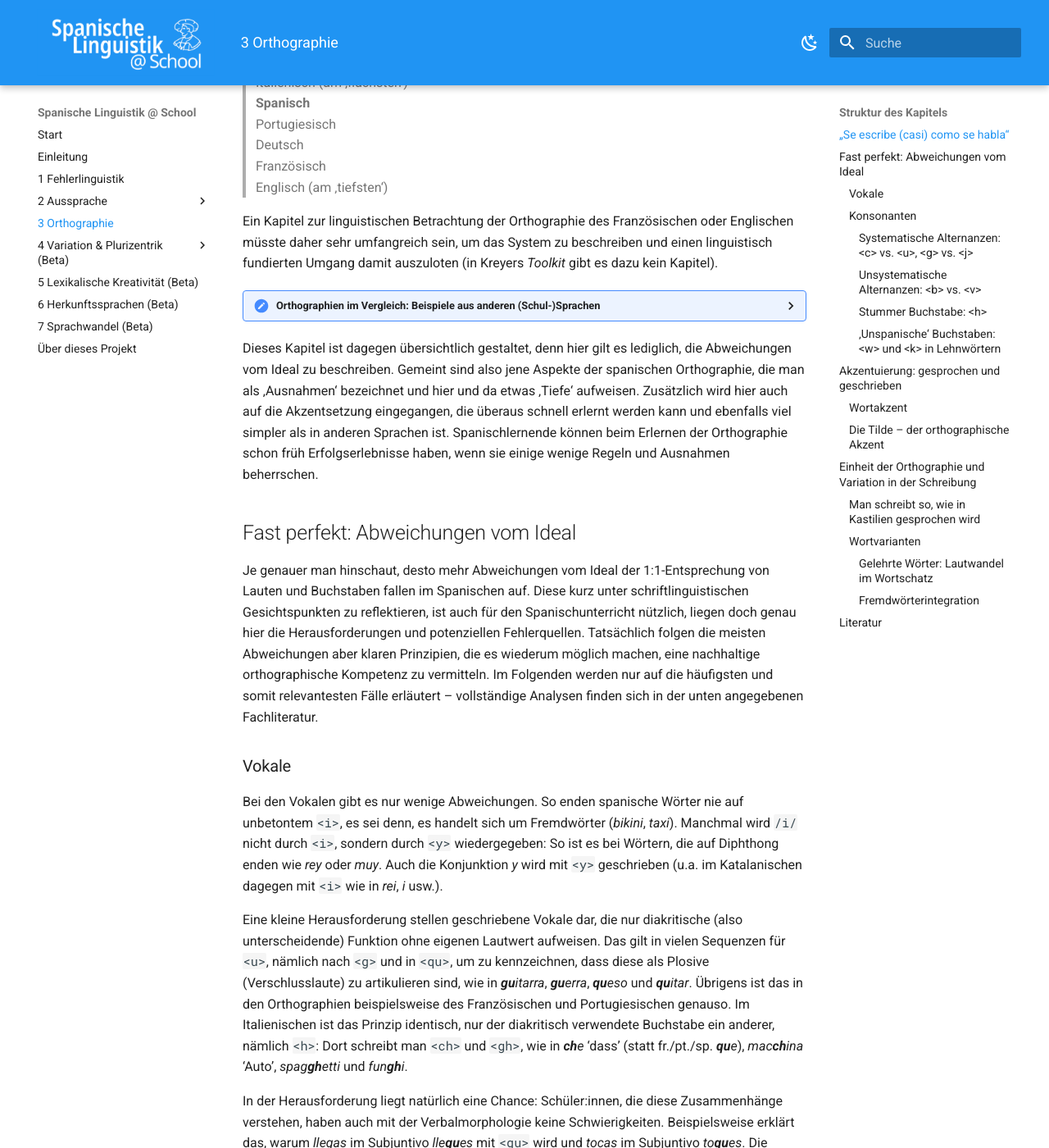
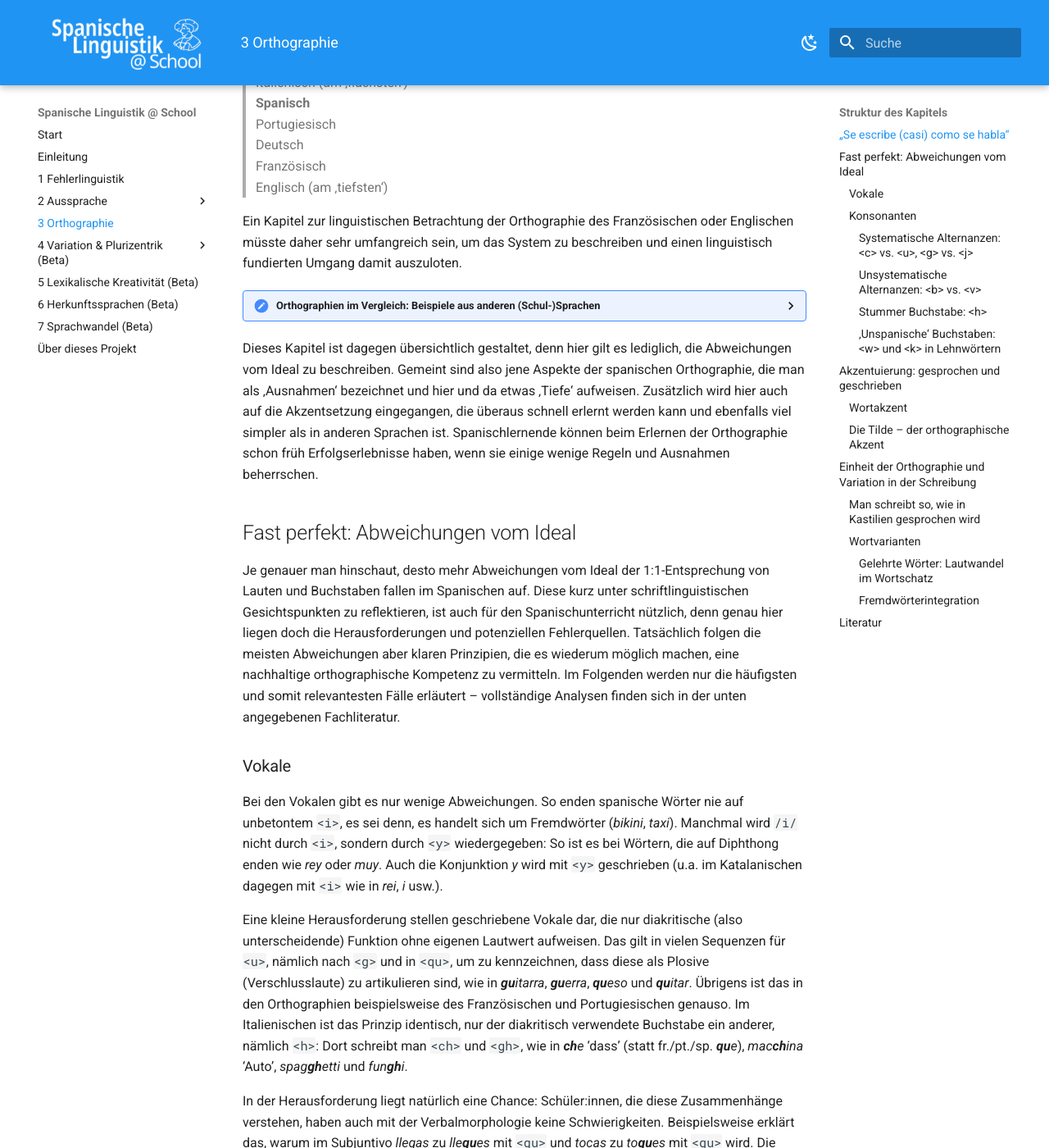
Before and after one commit to FTacke/spanisch-toolkit, an MkDocs documentation site: the page built from docs/orthographie/orthographie.md, in a window 1280 px wide and 1400 px high, scrolled down 704 px. Shown: the whole window at 82% size. Built offline with MkDocs 1.6.1 and Material for MkDocs 9.7.7, drawn with Linux system fonts in a browser that asks for light colours; some of the changed text lies outside the part shown.

Commit message:
Improve orthography.md for clarity and linguistic accuracy in examples

```diff
--- a/docs/orthographie/orthographie.md
+++ b/docs/orthographie/orthographie.md
@@ -11,12 +11,12 @@ Deutsch
 Französisch
 Englisch (am ‚tiefsten‘)
 
-Ein Kapitel zur linguistischen Betrachtung der Orthographie des Französischen oder Englischen müsste daher sehr umfangreich sein, um das System zu beschreiben und einen linguistisch fundierten Umgang damit auszuloten (in Kreyers *Toolkit* gibt es dazu kein Kapitel).
+Ein Kapitel zur linguistischen Betrachtung der Orthographie des Französischen oder Englischen müsste daher sehr umfangreich sein, um das System zu beschreiben und einen linguistisch fundierten Umgang damit auszuloten.
 
 <details>
 <summary>Orthographien im Vergleich: Beispiele aus anderen (Schul-)Sprachen</summary>
 
-<p>Ein Blick in andere Schulfremdsprachen zeigt, dass Orthographien sehr unterschiedlich eng an die Lautung gebunden sind:</p>
+<p>Ein Blick in andere Schulsprachen einschließlich das Deutsche zeigt, dass Orthographien sehr unterschiedlich eng an die Lautung gebunden sind:</p>
 
 <ul>
 <li><b>Italienisch:</b> Fast ideales 1:1-System. <i>amico</i> wird so gesprochen, wie es geschrieben steht. Selbst Wörter wie <i>avere</i> ‘haben’ und <i>elicottero</i> ‘Hubschrauber’ kommen ohne <i>h</i> aus – im Gegensatz zu sp. <i>haber</i> und <i>helicóptero</i>.</li>
@@ -34,7 +34,7 @@ Dieses Kapitel ist dagegen übersichtlich gestaltet, denn hier gilt es lediglich
 
 ## Fast perfekt: Abweichungen vom Ideal
 
-Je genauer man hinschaut, desto mehr Abweichungen vom Ideal der 1:1-Entsprechung von Lauten und Buchstaben fallen im Spanischen auf. Diese kurz unter schriftlinguistischen Gesichtspunkten zu reflektieren, ist auch für den Spanischunterricht nützlich, liegen doch genau hier die Herausforderungen und potenziellen Fehlerquellen. Tatsächlich folgen die meisten Abweichungen aber klaren Prinzipien, die es wiederum möglich machen, eine nachhaltige orthographische Kompetenz zu vermitteln. Im Folgenden werden nur auf die häufigsten und somit relevantesten Fälle erläutert – vollständige Analysen finden sich in der unten angegebenen Fachliteratur.
+Je genauer man hinschaut, desto mehr Abweichungen vom Ideal der 1:1-Entsprechung von Lauten und Buchstaben fallen im Spanischen auf. Diese kurz unter schriftlinguistischen Gesichtspunkten zu reflektieren, ist auch für den Spanischunterricht nützlich, denn genau hier liegen doch die Herausforderungen und potenziellen Fehlerquellen. Tatsächlich folgen die meisten Abweichungen aber klaren Prinzipien, die es wiederum möglich machen, eine nachhaltige orthographische Kompetenz zu vermitteln. Im Folgenden werden nur die häufigsten und somit relevantesten Fälle erläutert – vollständige Analysen finden sich in der unten angegebenen Fachliteratur.
 
 ### Vokale
 
@@ -42,7 +42,7 @@ Bei den Vokalen gibt es nur wenige Abweichungen. So enden spanische Wörter nie
 
 Eine kleine Herausforderung stellen geschriebene Vokale dar, die nur diakritische (also unterscheidende) Funktion ohne eigenen Lautwert aufweisen. Das gilt in vielen Sequenzen für `<u>`, nämlich nach `<g>` und in `<qu>`, um zu kennzeichnen, dass diese als Plosive (Verschlusslaute) zu artikulieren sind, wie in ***gu**itarra*, ***gu**erra*, ***qu**eso* und ***qu**itar*. Übrigens ist das in den Orthographien beispielsweise des Französischen und Portugiesischen genauso. Im Italienischen ist das Prinzip identisch, nur der diakritisch verwendete Buchstabe ein anderer, nämlich `<h>`: Dort schreibt man `<ch>` und `<gh>`, wie in ***ch**e* ‘dass’ (statt fr./pt./sp. ***qu**e*), *mac**ch**ina* ‘Auto’, *spag**gh**etti* und *fun**gh**i*.
 
-In der Herausforderung liegt natürlich eine Chance: Schüler:innen, die diese Zusammenhänge verstehen, haben auch mit der Verbalmorphologie keine Schwierigkeiten. Beispielsweise erklärt das, warum *llegas* im Subjuntivo *lle**gu**es* mit `<gu>` wird und *tocas* im Subjuntivo *to**qu**es*. Die seltenen Fälle von `<ü>`, also dem Buchstaben mit Trema, hebeln dieses Prinzip aus: Das Trema zeigt an, dass der Buchstabe `<u>` nach `<g>` oder `<q>` ausnahmsweise tatsächlich als <span class="meta">/u/</span> (bzw. als Halbvokal <span class="meta">[w]</span>) ausgesprochen wird, wie in *pin**gü**ino* <span class="meta">[piŋˈɡwino]</span>, *ver**gü**enza* <span class="meta">[berˈɣwensa]</span>, *anti*gü*edad* <span class="meta">[antiɣweˈðað]</span> oder auch *lin**gü**ística* <span class="meta">[liŋˈɡwistika]</span>. Der Lautwert entspricht also *nicht* dem deutschen `<ü>`, das für den Vokal <span class="meta">/y/</span> wie in *übel* steht.
+In der Herausforderung liegt natürlich eine Chance: Schüler:innen, die diese Zusammenhänge verstehen, haben auch mit der Verbalmorphologie keine Schwierigkeiten. Beispielsweise erklärt das, warum im Subjuntivo *llegas* zu *lle**gu**es* mit `<gu>` und *tocas* zu *to**qu**es* mit `<qu>` wird. Die seltenen Fälle von `<ü>`, also dem Buchstaben mit Trema, hebeln dieses Prinzip aus: Das Trema zeigt an, dass der Buchstabe `<u>` nach `<g>` oder `<q>` ausnahmsweise tatsächlich als <span class="meta">/u/</span> (bzw. als Halbvokal <span class="meta">[w]</span>) ausgesprochen wird, wie in *pin**gü**ino* <span class="meta">[piŋˈɡwino]</span>, *ver**gü**enza* <span class="meta">[berˈɣwensa]</span>, *anti*gü*edad* <span class="meta">[antiɣweˈðað]</span> oder auch *lin**gü**ística* <span class="meta">[liŋˈɡwistika]</span>. Der Lautwert entspricht also *nicht* dem deutschen `<ü>`, das für den Vokal <span class="meta">/y/</span> wie in *übel* steht.
 
 Ein weiterer Bereich, der im Unterricht besondere Aufmerksamkeit verdient, sind die Diphthonge. Das Spanische verfügt über deutlich mehr Diphthonge als das Deutsche (ca. 12 vs. 3–4). Für deutsche Lernende ergeben sich häufig Schwierigkeiten durch Transfer aus der Erstsprache. Besonders auffällig ist das Graphem `<eu>`: Wörter wie *Europa* werden oft <span class="meta">[<b>ɔɪ</b>.ˈro.pa]</span> ausgesprochen, analog zum Deutschen *Europa* <span class="meta">[ɔɪ̯.ˈʁoː.pa]</span>. Auch *d*eu*da* wird häufig fehlerhaft als <span class="meta">[d<b>e.ˈʔu</b>.da]</span> realisiert, korrekt ist jedoch <span class="meta">[ˈd<b>ew̯</b>da]</span>. Lehrkräfte sollten hier kontrastiv arbeiten und Lernende auf die systematische Bildung spanischer Diphthonge hinweisen. Hilfreich ist es, bekannte Wörter als Modell zu nutzen und gezielt gegen deutsche Muster (z.B. `<eu>` → <span class="meta">[ɔɪ]</span>) abzugrenzen.
 
@@ -57,9 +57,9 @@ Umgekehrt werden die Laute <span class="meta">/θ/</span> (bzw. <span class="met
 <details>
 <summary><i>México</i> und <i>zigzag</i>: Abweichungen von der Systematik</summary>
 
-<p>Einige Wörter zeigen Abweichungen von der sonstigen Regel: Sie werden mit <code>&lt;z&gt;</code> geschrieben, obwohl sie vor <span class="meta">/e i/</span> stehen, wo eigentlich <code>&lt;c&gt;</code> erwartbar ist, z.B. <i>zeta</i>, <i>zen</i>, <i>nazi</i>, <i>kamikaze</i>, <i>zepelín</i> oder <i>enzima</i>. Dazu gehört auch <i>zigzag</i>: Hier verstärkt das Zickzack des Buchstabens das Bild der Bewegung selbst, die Schreibung steht also in einem ikonischen Verhältnis zum gemeinten Konzept. Auch viele Eigennamen und ihre Ableitungen weichen ab, etwa <i>Nueva Zelanda</i> – <i>neozelandés</i>, <i>Zimbabue</i> – <i>zimbabuense</i>. Wer mehr über solche Fälle erfahren möchte, findet <a href="https://www.rae.es/ortografia/la-z" target="_blank" rel="noopener noreferrer">hier</a> mehr zur Schreibung von <code>&lt;z&gt;</code>.</p>
+<p>Einige Wörter zeigen Abweichungen von der sonstigen Regel: Sie werden mit <code>&lt;z&gt;</code> geschrieben, obwohl sie vor <span class="meta">/e i/</span> stehen, wo eigentlich <code>&lt;c&gt;</code> erwartbar ist, z.B. <i>zeta</i>, <i>zen</i>, <i>nazi</i>, <i>kamikaze</i>, <i>zepelín</i> oder <i>enzima</i>. Dazu gehört auch <i>zigzag</i>: Hier verstärkt das Zickzack des Buchstabens das Bild der Bewegung selbst, die Schreibung steht also in einem ikonischen Verhältnis zum gemeinten Konzept. Auch viele Eigennamen und ihre Ableitungen weichen ab, etwa <i>Nueva Zelanda</i> – <i>neozelandés</i>, <i>Zimbabue</i> – <i>zimbabuense</i>. Wer mehr über solche Fälle erfahren möchte, findet <a href="https://www.rae.es/ortograf%C3%ADa/representaci%C3%B3n-gr%C3%A1fica-del-fonema-z" target="_blank" rel="noopener noreferrer">hier</a> mehr zur Schreibung von <code>&lt;z&gt;</code>.</p>
 
-<p>Eine weitere Ausnahme bildet <code>&lt;x&gt;</code> mit dem Lautwert <span class="meta">/x/</span> in Eigennamen wie <i>México</i>, <i>Oaxaca</i> oder <i>Texas</i>. Ursprünglich notierte <code>&lt;x&gt;</code> den Laut <span class="meta">[ʃ]</span>, der sich später zu <span class="meta">[x]</span> entwickelte. Im 20. Jh. empfahl die <i>Real Academia Española</i> zeitweise die Schreibung <i>Mé<b>j</b>ico</i>, konnte sich damit aber nicht durchsetzen. Für das Land war die Beibehaltung von <code>&lt;x&gt;</code> wichtig, weil der Buchstabe als Teil der kulturellen Identität gilt. <a href="https://www.rae.es/consultas/mexico-mejico" target="_blank" rel="noopener noreferrer">Mehr</a> zur Schreibung von México.</p>
+<p>Eine weitere Ausnahme bildet <code>&lt;x&gt;</code> mit dem Lautwert <span class="meta">/x/</span> in Eigennamen wie <i>México</i>, <i>Oaxaca</i> oder <i>Texas</i>. Ursprünglich notierte <code>&lt;x&gt;</code> den Laut <span class="meta">[ʃ]</span>, der sich später zu <span class="meta">[x]</span> entwickelte. Im 20. Jh. empfahl die <i>Real Academia Española</i> zeitweise die Schreibung <i>Mé<b>j</b>ico</i>, konnte sich damit aber nicht durchsetzen. Für das Land war die Beibehaltung von <code>&lt;x&gt;</code> wichtig, weil der Buchstabe als Teil der kulturellen Identität gilt. <a href="https://www.rae.es/ortograf%C3%ADa/representaci%C3%B3n-gr%C3%A1fica-del-fonema-j" target="_blank" rel="noopener noreferrer">Mehr</a> zur Schreibung von México.</p>
 
 </details>
 
@@ -113,7 +113,7 @@ Die Herausforderung liegt also darin, den Schüler:innen von Beginn an beizubrin
 
 #### Stummer Buchstabe: &lt;h&gt;
 
-Ein reiner Anfängerfehler ist bekanntlich das im Spanischen geschriebene, aber immer ‚stumme‘ `<h>` auszusprechen. Der Buchstabe hat also keinen Lautwert, weder am Wortanfang (z.B. *hay*, *hombre*), noch innerhalb des Wortes (z.B. *deshonra*, *prohibir*). Das `<h>` ist dabei manchmal etymologisch motiviert, wie in *haber* (< lat. *habēre*) oder *hombre* (< lat. *hominem*), manchmal wurde es zur Differenzierung von uneindeutigen Lautwerten vor Diphthongen eingeführt wie in *hueso* (< lat. *ossium*/*ossum*) oder es dient zur Kennzeichnung des Silbenbeginns wie in *cacahuete*. In jedem Fall bleibt es stumm. Wer mehr über das <h> im Spanischen wissen möchte, als die Schüler:innen wissen müssen, erfährt hier [mehr](https://www.rae.es/ortograf%C3%ADa/la-h-muda){:target="_blank" rel="noopener noreferrer"}.
+Ein reiner Anfängerfehler ist bekanntlich das im Spanischen geschriebene, aber immer ‚stumme‘ `<h>` auszusprechen. Der Buchstabe hat also keinen Lautwert, weder am Wortanfang (z.B. *hay*, *hombre*), noch innerhalb des Wortes (z.B. *deshonra*, *prohibir*). Das `<h>` ist dabei manchmal etymologisch motiviert, wie in *haber* (< lat. *habēre*) oder *hombre* (< lat. *hominem*), manchmal wurde es zur Differenzierung von uneindeutigen Lautwerten vor Diphthongen eingeführt wie in *hueso* (< lat. *ossium*/*ossum*) oder es dient zur Kennzeichnung des Silbenbeginns wie in *cacahuete*. In jedem Fall bleibt es stumm. Wer mehr über das `<h>` im Spanischen wissen möchte, als die Schüler:innen wissen müssen, erfährt hier [mehr](https://www.rae.es/ortograf%C3%ADa/la-h-muda){:target="_blank" rel="noopener noreferrer"}.
 
 #### ‚Unspanische‘ Buchstaben: &lt;w&gt; und &lt;k&gt; in Lehnwörtern
 
@@ -199,7 +199,7 @@ Für den Unterricht ist wichtig zu wissen, dass beide Formen als korrekt gelten.
 <details>
 <summary>Wer mehr wissen will (klickt hier)</summary>
 
-<p>Das grundlegende Referenzwerk ist die <i><a href="https://www.rae.es/ortografia" target="_blank" rel="noopener noreferrer">Ortografía de la lengua española</a></i> (OLE 2010) der Real Academia Española und der Asociación de Academias de la Lengua Española. Sie ist vollständig online verfügbar und bündelt alle Regeln, erläutert Sonderfälle und gibt Hinweise zu Fremdwörtern und Varianten. Ergänzend informiert das <i><a href="https://www.rae.es/dpd/" target="_blank" rel="noopener noreferrer">Diccionario panhispánico de dudas</a></i> (RAE/ASALE 2005) über orthographische Zweifelsfälle, während das <i><a href="https://dle.rae.es" target="_blank" rel="noopener noreferrer">Diccionario de la lengua española</a></i> (DLE) auch alternative Schreibungen angibt (s.o.).</p>
+<p>Das grundlegende Referenzwerk ist die <i><a href="https://www.rae.es/ortograf%C3%ADa/" target="_blank" rel="noopener noreferrer">Ortografía de la lengua española</a></i> (OLE 2010) der Real Academia Española und der Asociación de Academias de la Lengua Española. Sie ist vollständig online verfügbar und bündelt alle Regeln, erläutert Sonderfälle und gibt Hinweise zu Fremdwörtern und Varianten. Ergänzend informiert das <i><a href="https://www.rae.es/dpd/" target="_blank" rel="noopener noreferrer">Diccionario panhispánico de dudas</a></i> (RAE/ASALE 2005) über orthographische Zweifelsfälle, während das <i><a href="https://dle.rae.es" target="_blank" rel="noopener noreferrer">Diccionario de la lengua española</a></i> (DLE) auch alternative Schreibungen angibt (s.o.).</p>
 
 <p>Für einen historischen und systematischen Überblick sind Meisenburgs Studien zu den romanischen Schriftsystemen (1996) besonders empfehlenswert. Tacke (2020) gibt eine aktuelle Gesamtdarstellung zu Orthographie und Orthoepie (Standardaussprache) im Spanischen. Einen praxisorientierten Zugang bietet Martínez de Sousa (2014) mit seinem <i>Manual de estilo de la lengua española</i>. Nützlich sind außerdem die digitalen Beratungsangebote der RAE und der Fundéu (<a href="https://www.fundeu.es" target="_blank" rel="noopener noreferrer">www.fundeu.es</a>), die laufend neue orthographische Empfehlungen bereitstellen.</p>
 
```
Also changed, not shown: other parts of docs/orthographie/orthographie.md (+3 -3 lines).
